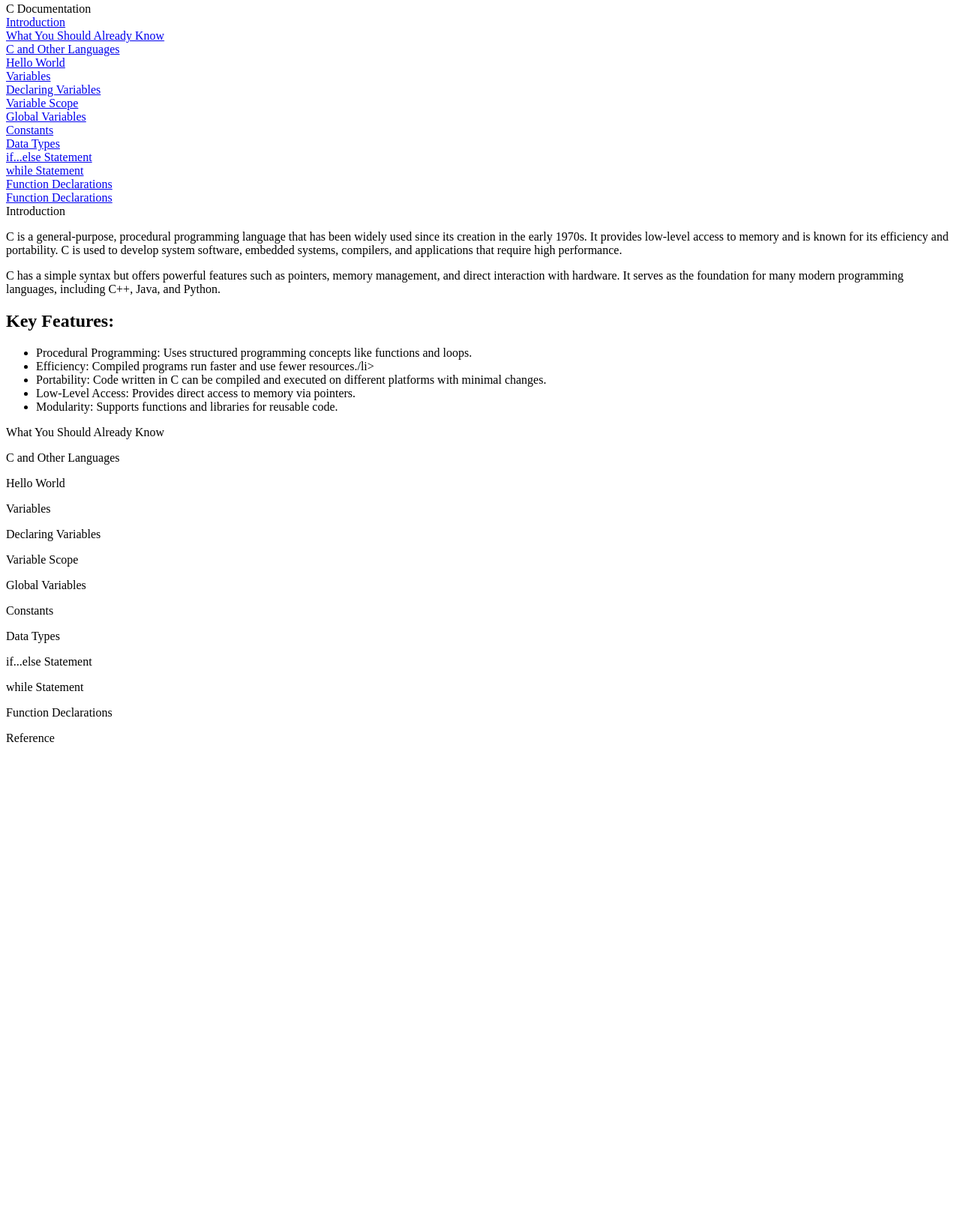
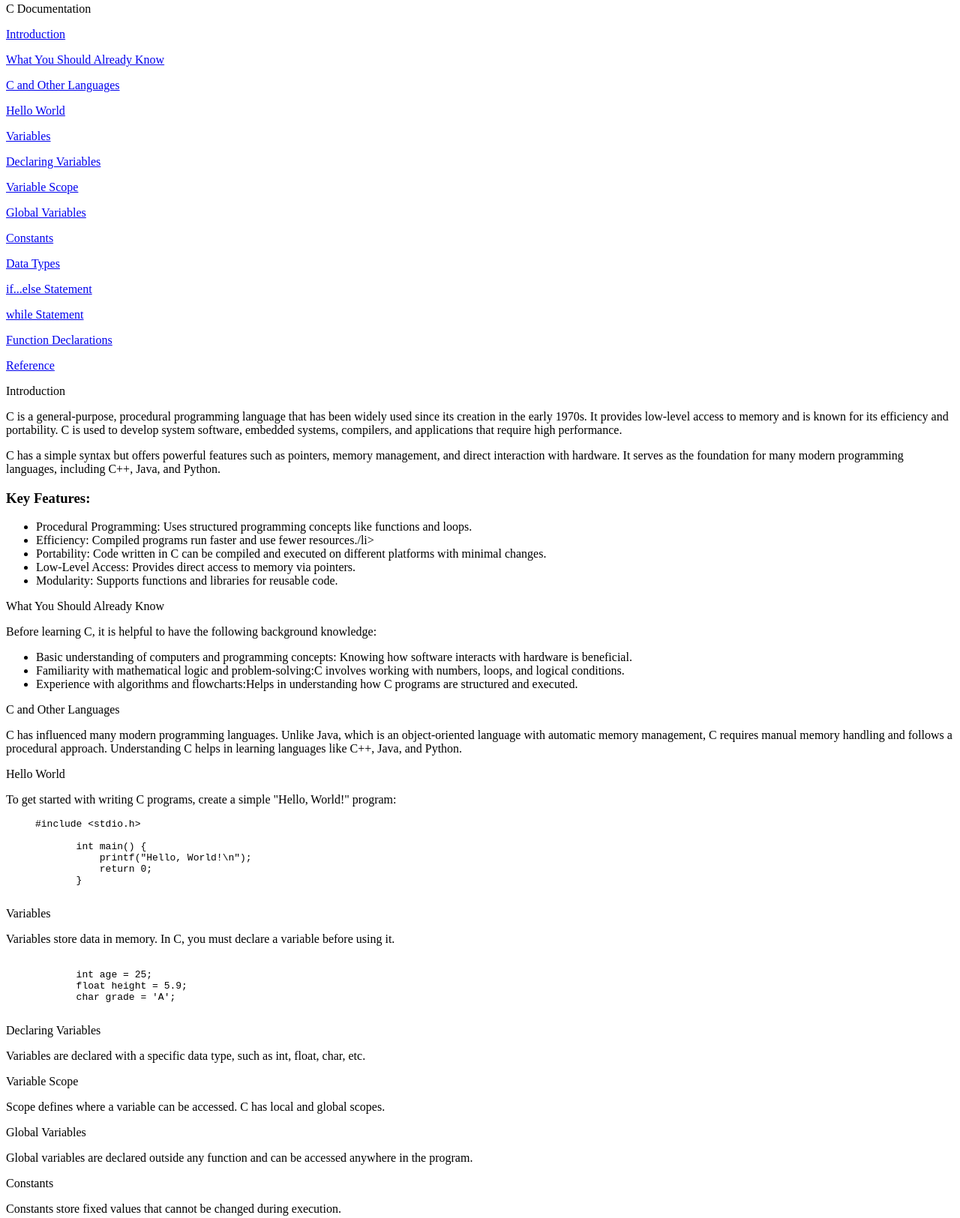
Before and after one commit to Saad05-dev/Documentation, a plain HTML site: page index.html in a window 1280 px wide. Shown: the part 5-1630 px from the top of the page at 75% size. Before the commit the page ends 1015 px from the top, so only its background shows below. Drawn offline with Linux system fonts and the light colour scheme.

Commit message:
Finishing all the sections of Documentation

```diff
--- a/index.html
+++ b/index.html
@@ -8,20 +8,20 @@
 <body>
     <nav id="navbar">
         <header class="nav-header">C Documentation</header>
-        <header><a href="#Introduction" class="nav-link">Introduction</a></header>
-        <header><a href="#What You Should Already Know" class="nav-link">What You Should Already Know</a></header>
-        <header><a href="#C and Other Languages" class="nav-link">C and Other Languages</a></header>
-        <header><a href="#Hello World" class="nav-link">Hello World</a></header>
-        <header><a href="#Variables" class="nav-link">Variables</a></header>
-        <header><a href="#Declaring Variables" class="nav-link">Declaring Variables</a></header>
-        <header><a href="#Variable Scope" class="nav-link">Variable Scope</a></header>
-        <header><a href="#Global Variables" class="nav-link">Global Variables</a></header>
-        <header><a href="#Constants" class="nav-link">Constants</a></header>
-        <header><a href="#Data Types" class="nav-link">Data Types</a></header>
-        <header><a href="#if...else Statement" class="nav-link">if...else Statement</a></header>
-        <header><a href="#while Statement" class="nav-link">while Statement</a></header>
-        <header><a href="#Function Declarations" class="nav-link">Function Declarations</a></header>
-        <header><a href="#Reference" class="nav-link">Function Declarations</a></header>
+        <p><a href="#Introduction" class="nav-link">Introduction</a></p>
+        <p><a href="#What_You_Should_Already_Know" class="nav-link">What You Should Already Know</a></p>
+        <p><a href="#C_and_Other_Languages" class="nav-link">C and Other Languages</a></p>
+        <p><a href="#Hello_World" class="nav-link">Hello World</a></p>
+        <p><a href="#Variables" class="nav-link">Variables</a></p>
+        <p><a href="#Declaring_Variables" class="nav-link">Declaring Variables</a></p>
+        <p><a href="#Variable_Scope" class="nav-link">Variable Scope</a></p>
+        <p><a href="#Global_Variables" class="nav-link">Global Variables</a></p>
+        <p><a href="#Constants" class="nav-link">Constants</a></p>
+        <p><a href="#Data_Types" class="nav-link">Data Types</a></p>
+        <p><a href="#if...else_Statement" class="nav-link">if...else Statement</a></p>
+        <p><a href="#while_Statement" class="nav-link">while Statement</a></p>
+        <p><a href="#Function_Declarations" class="nav-link">Function Declarations</a></p>
+        <p><a href="#Reference" class="nav-link">Reference</a></p>
     </nav>
     <main id="main-doc">
 
@@ -30,7 +30,7 @@
             <header>Introduction</header>
             <p>C is a general-purpose, procedural programming language that has been widely used since its creation in the early 1970s. It provides low-level access to memory and is known for its efficiency and portability. C is used to develop system software, embedded systems, compilers, and applications that require high performance.</p>
             <p>C has a simple syntax but offers powerful features such as pointers, memory management, and direct interaction with hardware. It serves as the foundation for many modern programming languages, including C++, Java, and Python.</p>
-            <h2>Key Features:</h2>
+            <h3>Key Features:</h2>
             <ul>
                 <li><span>Procedural Programming: </span> Uses structured programming concepts like functions and loops.</li>
                 <li><span>Efficiency: </span>Compiled programs run faster and use fewer resources./li>
@@ -41,69 +41,113 @@
 
         </section>
 
-        <section id="What You Should Already Know" class="main-section">
+        <section id="What_You_Should_Already_Know" class="main-section">
             <header>What You Should Already Know</header>
-            <p></p>
+            <p>Before learning C, it is helpful to have the following background knowledge:</p>
+            <ul>
+                <li><span>Basic understanding of computers and programming concepts: </span>Knowing how software interacts with hardware is beneficial.</li>
+                <li><span>Familiarity with mathematical logic and problem-solving:</span>C involves working with numbers, loops, and logical conditions.</li>
+                <li><span>Experience with algorithms and flowcharts:</span>Helps in understanding how C programs are structured and executed.</li>
+            </ul>
         </section>
 
-        <section id="C and Other Languages" class="main-section">
+        <section id="C_and_Other_Languages" class="main-section">
             <header>C and Other Languages</header>
-            <p></p>
+            <p>C has influenced many modern programming languages. Unlike Java, which is an object-oriented language with automatic memory management, C requires manual memory handling and follows a procedural approach. Understanding C helps in learning languages like C++, Java, and Python.</p>
         </section>
 
-        <section id="Hello World" class="main-section">
+        <section id="Hello_World" class="main-section">
             <header>Hello World</header>
-            <p></p>
+            <p>To get started with writing C programs, create a simple "Hello, World!" program:</p>
+            <pre><code>     #include &lt;stdio.h&gt;
+
+            int main() {
+                printf("Hello, World!\n");
+                return 0;
+            }
+            </code></pre>
         </section>
 
         <section id="Variables" class="main-section">
             <header>Variables</header>
-            <p></p>
+            <p>Variables store data in memory. In C, you must declare a variable before using it.</p>
+            <pre><code>
+            int age = 25;
+            float height = 5.9;
+            char grade = 'A';
+            </code></pre>
         </section>
 
-        <section id="Declaring Variables" class="main-section">
+        <section id="Declaring_Variables" class="main-section">
             <header>Declaring Variables</header>
-            <p></p>
+            <p>Variables are declared with a specific data type, such as int, float, char, etc.</p>
         </section>
 
-        <section id="Variable Scope" class="main-section">
+        <section id="Variable_Scope" class="main-section">
             <header>Variable Scope</header>
-            <p></p>
+            <p>Scope defines where a variable can be accessed. C has local and global scopes.</p>            </p>
         </section>
 
-        <section id="Global Variables" class="main-section">
+        <section id="Global_Variables" class="main-section">
             <header>Global Variables</header>
-            <p></p>
+            <p>Global variables are declared outside any function and can be accessed anywhere in the program.</p>
         </section>
 
         <section id="Constants" class="main-section">
             <header>Constants</header>
-            <p></p>
+            <p>Constants store fixed values that cannot be changed during execution.</p>
+            <pre><code>                 #define PI 3.14159
+                const int MAX = 100;</code></pre>
         </section>
 
-        <section id="Data Types" class="main-section">
+        <section id="Data_Types" class="main-section">
             <header>Data Types</header>
-            <p></p>
+            <p>C provides several data types:</p>
+            <ul>
+                <li><span>int</span> (Integer)</li>
+                <li><span>float</span> (Floating point number)</li>
+                <li><span>char</span>(Character)</li>
+                <li><span>double</span>(Double-precision floating point)</li>
+            </ul>
         </section>
 
-        <section id="if...else Statement" class="main-section">
+        <section id="if...else_Statement" class="main-section">
             <header>if...else Statement</header>
-            <p></p>
+            <p>Conditional statements execute code based on conditions.</p>
+            <pre><code>
+                if (age > 18) {
+                    printf("You are an adult.\n");
+                } else {
+                    printf("You are a minor.\n");
+                }
+            </code></pre>
         </section>
 
-        <section id="while Statement" class="main-section">
+        <section id="while_Statement" class="main-section">
             <header>while Statement</header>
-            <p></p>
+            <p>Loops execute a block of code repeatedly while a condition is true.</p>
+            <pre><code>
+                int i = 0;
+                while (i &lt; 5) {
+                    printf("%d\n", i);
+                    i++;
+                }
+            </code></pre>
         </section>
 
-        <section id="Function Declarations" class="main-section">
+        <section id="Function_Declarations" class="main-section">
             <header>Function Declarations</header>
-            <p></p>
+            <p>Functions modularize code for reusability and readability.</p>
+            <pre><code>
+                int add(int a, int b) {
+                    return a + b;
+                }
+            </code></pre>
         </section>
 
         <section id="Reference" class="main-section">
             <header>Reference</header>
-            <p></p>
+            <p>For more details, refer to official C documentation or books like "The C Programming Language" by Kernighan and Ritchie.</p>
         </section>
 
     </main>
```
